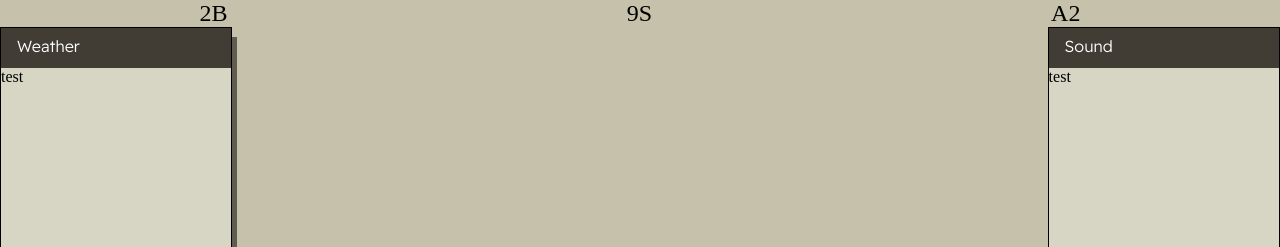
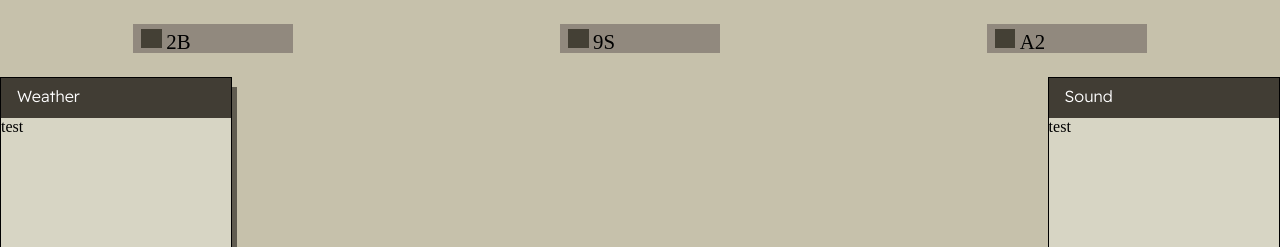
Before and after one commit to nuixyz/nier-themed-website, a plain HTML site: page index.html in a window 1280 px wide. Shown: the top 247 px of the page. Drawn offline with Linux system fonts and the light colour scheme; a web font is replaced by a local one.

Commit message:
added nav menu links and hover effect w js

```diff
--- a/css/styles.css
+++ b/css/styles.css
@@ -9,26 +9,40 @@ body {
   background-color: #c6c1ab;
 }
 
-/* nav,
-.nav-links {
-  display: flex;
+nav {
+  margin-top: 1.5rem;
+  margin-bottom: 1.5rem;
 }
 
-nav {
-  justify-content: space-around;
-  align-items: center;
-  height: 17vh;
-} */
-
-ul{
+ul {
   display: flex;
   justify-content: space-around;
   align-items: center;
   list-style: none;
 }
 
-li{
-  font-size: 1.5rem;
+li {
+  /* font-size: 1.5rem;
+  padding-left: 35px; */
+  font-size: 1.3rem;
+  padding-left: 25px;
+  padding-top: 1px;
+}
+
+.menu-box {
+  height: 1.8rem;
+  width: 10rem;
+  background-color: #91897e;
+  display: flex;
+  justify-content: left;
+}
+
+.square-box {
+  height: 1.2rem;
+  width: 1.3rem;
+  background-color: #444035;
+  margin: 3%;
+  margin-left: 5%;
 }
 
 .yorha-logo {
--- a/index.html
+++ b/index.html
@@ -9,9 +9,21 @@
   <body>
     <nav>
       <ul>
-        <li>2B</li>
-        <li>9S</li>
-        <li>A2</li>
+        <div class="menu-box">
+          <div class="square-box">
+            <li class="nav-menu-links">2B</li>
+          </div>
+        </div>
+        <div class="menu-box">
+          <div class="square-box">
+            <li class="nav-menu-links">9S</li>
+          </div>
+        </div>
+        <div class="menu-box">
+          <div class="square-box">
+            <li class="nav-menu-links">A2</li>
+          </div>
+        </div>
       </ul>
     </nav>
 
@@ -62,5 +74,7 @@
         </div>
       </div>
     </div>
+
+    <script src="script.js"></script>
   </body>
 </html>
--- a/script.js
+++ b/script.js
@@ -0,0 +1,17 @@
+const menuBoxes = document.querySelectorAll(".menu-box");
+const squareBoxes = document.querySelectorAll(".square-box");
+const navMenuLi = document.querySelectorAll(".nav-menu-links");
+
+menuBoxes.forEach((menuBox, index) => {
+  menuBox.addEventListener("mouseover", () => {
+    menuBox.style.backgroundColor = "#444035";
+    squareBoxes[index].style.backgroundColor = "#c6c1ab";
+    navMenuLi[index].style.color = "#fff";
+  });
+
+  menuBox.addEventListener("mouseout", () => {
+    menuBox.style.backgroundColor = "";
+    squareBoxes[index].style.backgroundColor = "";
+    navMenuLi[index].style.color = "";
+  });
+});
```
Also changed, not shown: 1 other file.
